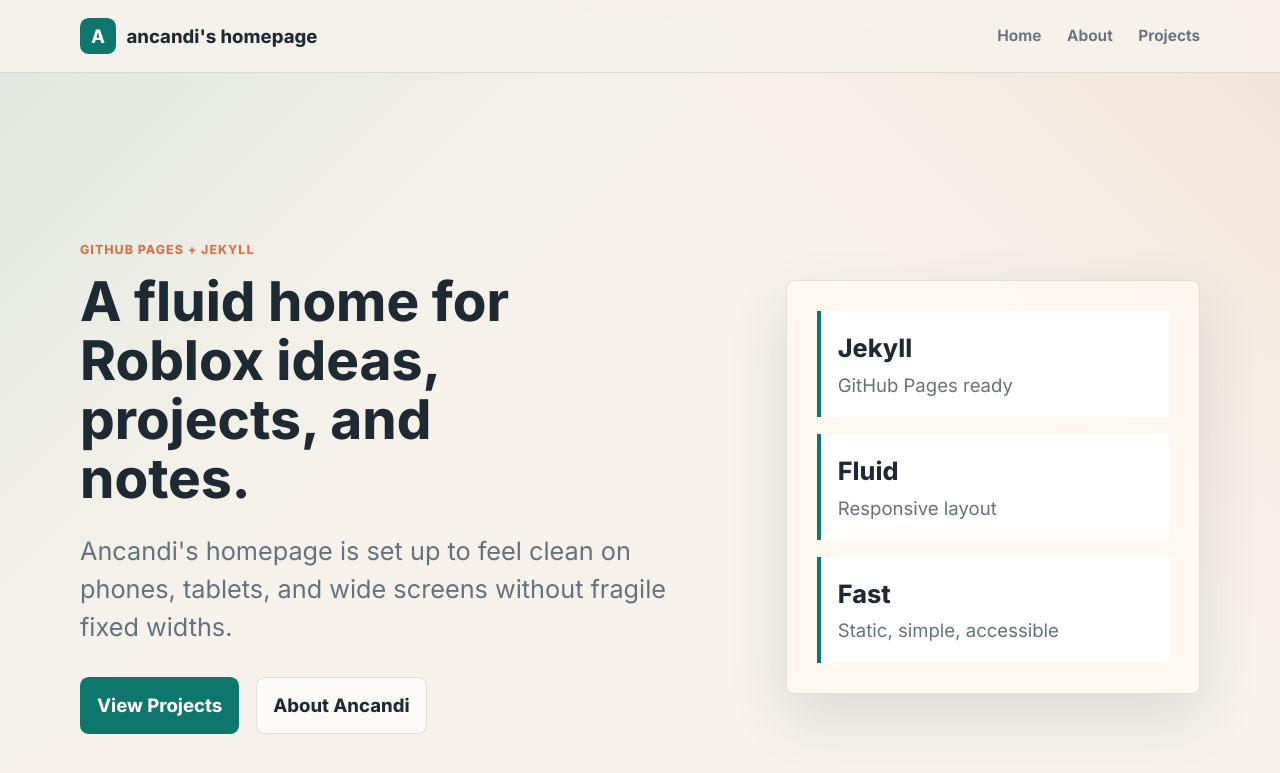
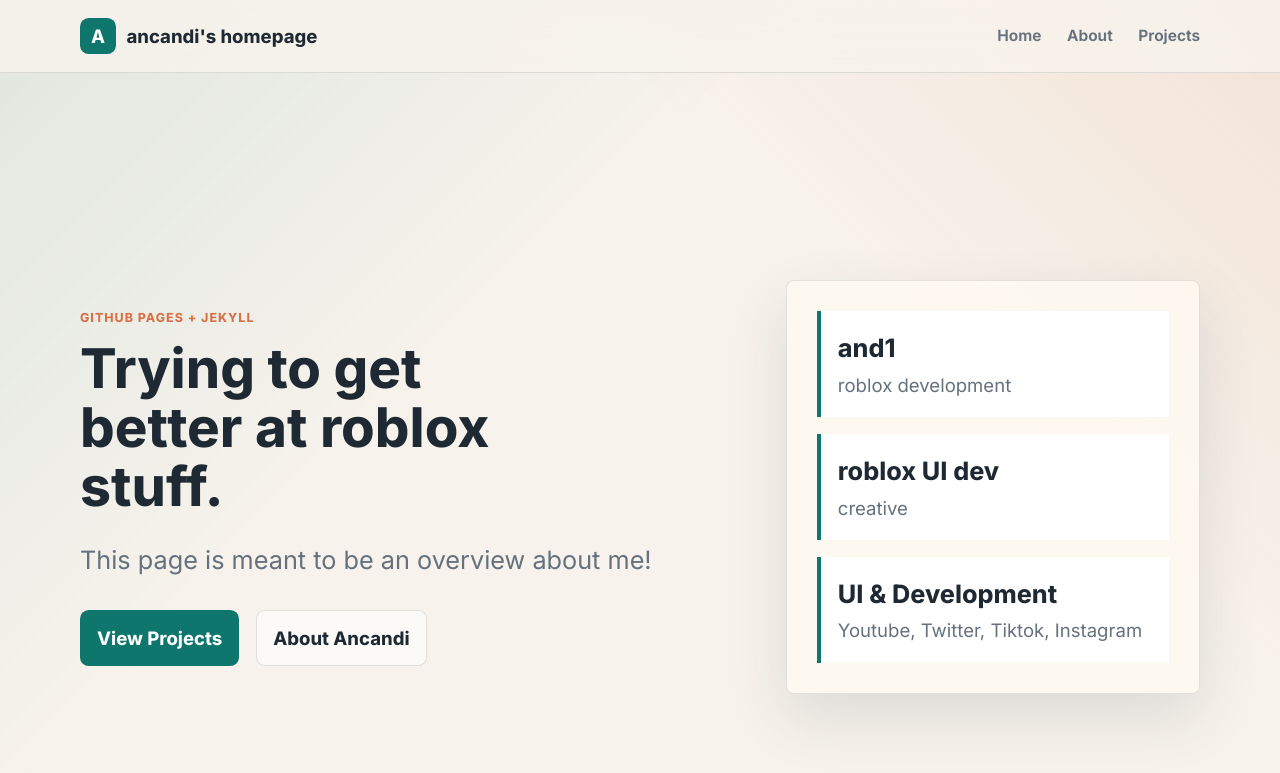
Before and after one commit to ancandi/ancandi.github.io, a Jekyll site: the page built from index.html, in a window 1280 px wide and 900 px high. Shown: the top 773 px of the window. Built offline with Jekyll 4.4.1, drawn with Linux system fonts in a browser that asks for light colours; some of the changed text lies outside the part shown.

Commit message:
Update index.html

```diff
--- a/index.html
+++ b/index.html
@@ -5,8 +5,8 @@ title: Home
 <section class="hero-section">
   <div class="hero-copy">
     <p class="eyebrow">GitHub Pages + Jekyll</p>
-    <h1>A fluid home for Roblox ideas, projects, and notes.</h1>
-    <p class="lede">Ancandi's homepage is set up to feel clean on phones, tablets, and wide screens without fragile fixed widths.</p>
+    <h1>Trying to get better at roblox stuff.</h1>
+    <p class="lede">This page is meant to be an overview about me!</p>
     <div class="hero-actions">
       <a class="button primary" href="{{ '/projects/' | relative_url }}">View Projects</a>
       <a class="button secondary" href="{{ '/about/' | relative_url }}">About Ancandi</a>
@@ -14,37 +14,37 @@ title: Home
   </div>
   <div class="hero-panel" aria-label="Site readiness summary">
     <div>
-      <span class="stat-value">Jekyll</span>
-      <span class="stat-label">GitHub Pages ready</span>
+      <span class="stat-value">and1</span>
+      <span class="stat-label">roblox development</span>
     </div>
     <div>
-      <span class="stat-value">Fluid</span>
-      <span class="stat-label">Responsive layout</span>
+      <span class="stat-value">roblox UI dev</span>
+      <span class="stat-label">creative</span>
     </div>
     <div>
-      <span class="stat-value">Fast</span>
-      <span class="stat-label">Static, simple, accessible</span>
+      <span class="stat-value">UI & Development</span>
+      <span class="stat-label">Youtube, Twitter, Tiktok, Instagram</span>
     </div>
   </div>
 </section>
 
 <section class="content-band">
   <div class="section-heading">
-    <p class="eyebrow">Ready to use</p>
-    <h2>Everything needed for a working Pages site.</h2>
+    <p class="eyebrow">youtube.com/@and1exe</p>
+    <h2>YouTube.</h2>
   </div>
   <div class="feature-grid">
     <article class="feature-card">
-      <h3>Jekyll structure</h3>
-      <p>Shared layouts and includes keep pages consistent while staying easy to edit.</p>
+      <h3>Twitter/h3>
+      <p>x.com/and1exe</p>
     </article>
     <article class="feature-card">
-      <h3>Responsive styling</h3>
-      <p>CSS uses fluid spacing, flexible grids, and accessible contrast from the start.</p>
+      <h3>TikTok</h3>
+      <p>tiktok.com/@and1i_x</p>
     </article>
     <article class="feature-card">
-      <h3>GitHub Pages config</h3>
-      <p>The config and Gemfile match the Pages-supported Jekyll environment.</p>
+      <h3>Instagram</h3>
+      <p>instagram.com/and1i_x</p>
     </article>
   </div>
 </section>
```
